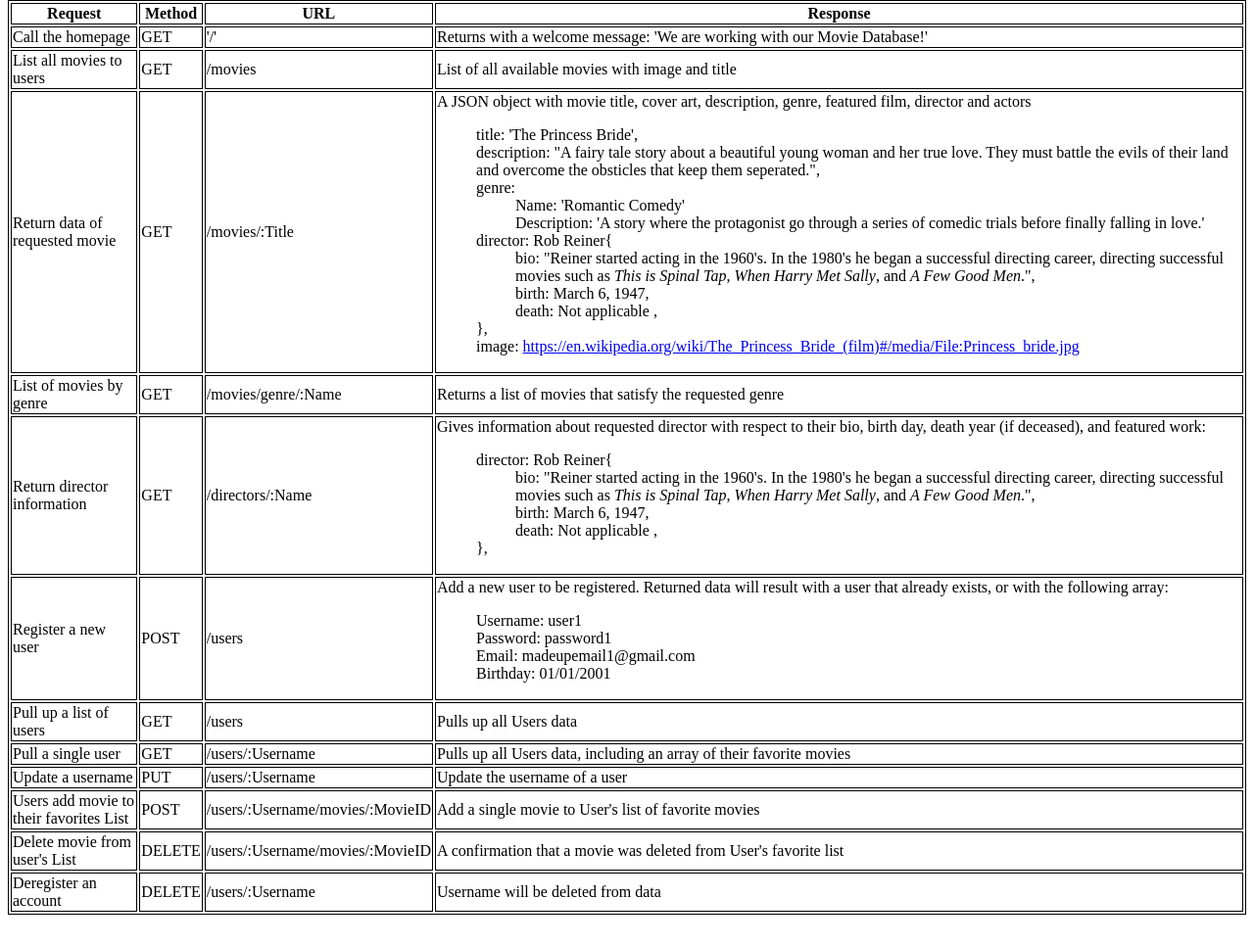
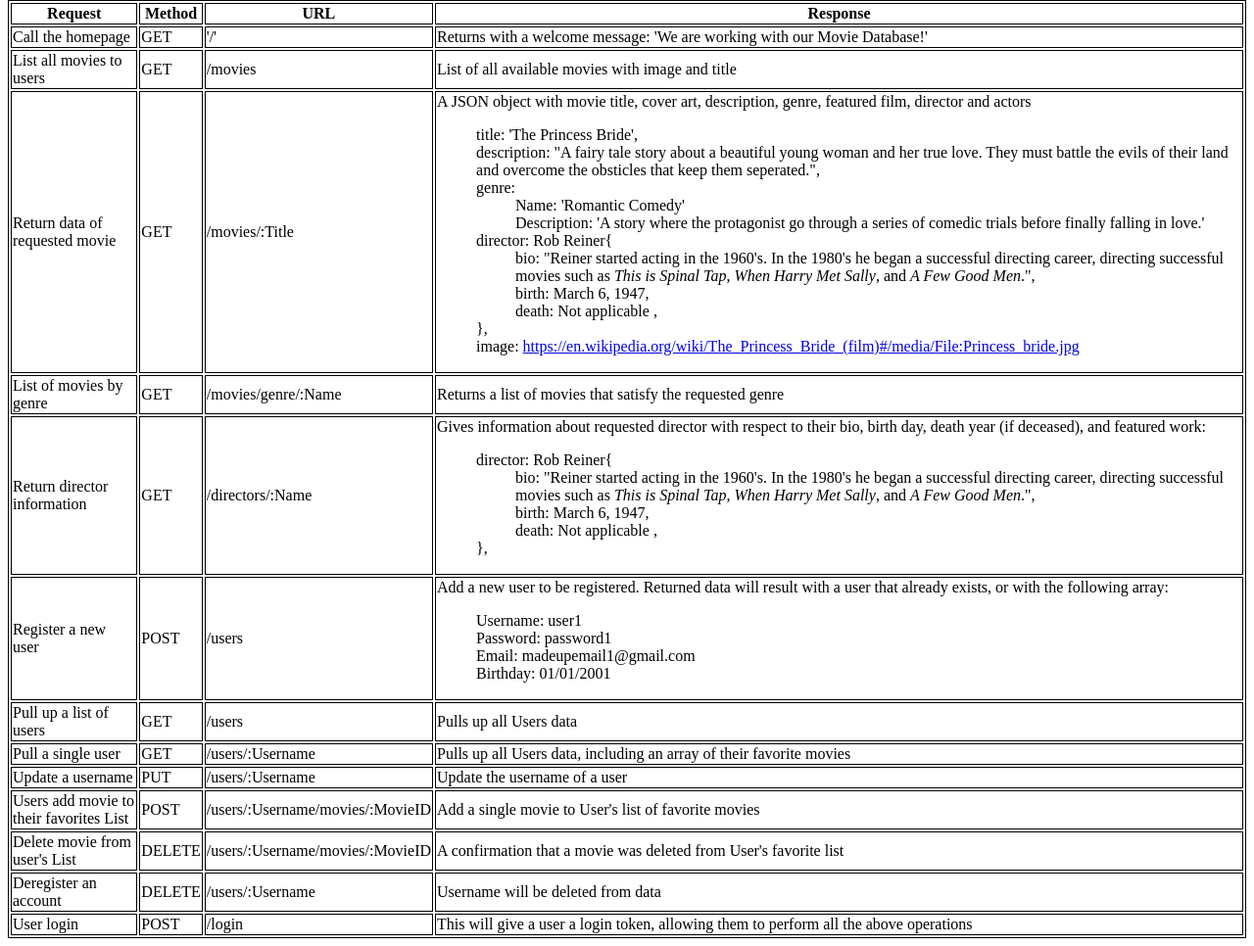
Before and after one commit to zeusrahl/movie_api, a website: page public/documentation.html in a window 1280 px wide. Shown: the part 179-1145 px from the top of the page at 98% size. Before the commit the page ends 1121 px from the top, so only its background shows below. Drawn offline with Linux system fonts and the light colour scheme.

Commit message:
Update to Documentation
Added another table row to the Documentation.html

```diff
--- a/public/documentation.html
+++ b/public/documentation.html
@@ -177,6 +177,12 @@
                             <td>/users/:Username</td>
                             <td>Username will be deleted from data</td>
                         </tr>
+                        <tr>
+                            <td>User login</td>
+                            <td>POST</td>
+                            <td>/login</td>
+                            <td>This will give a user a login token, allowing them to perform all the above operations</td>
+                        </tr>
                     </tbody>
                 </table>
             </div>
```
